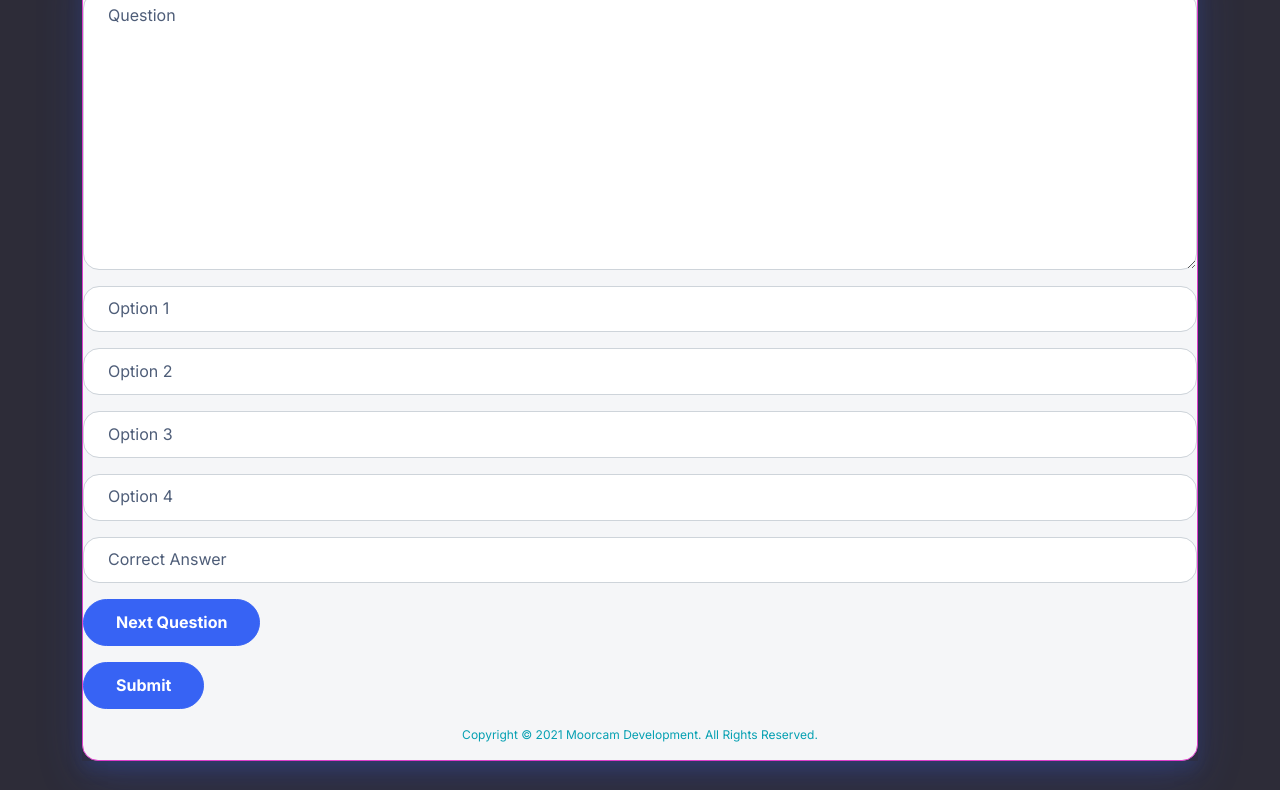
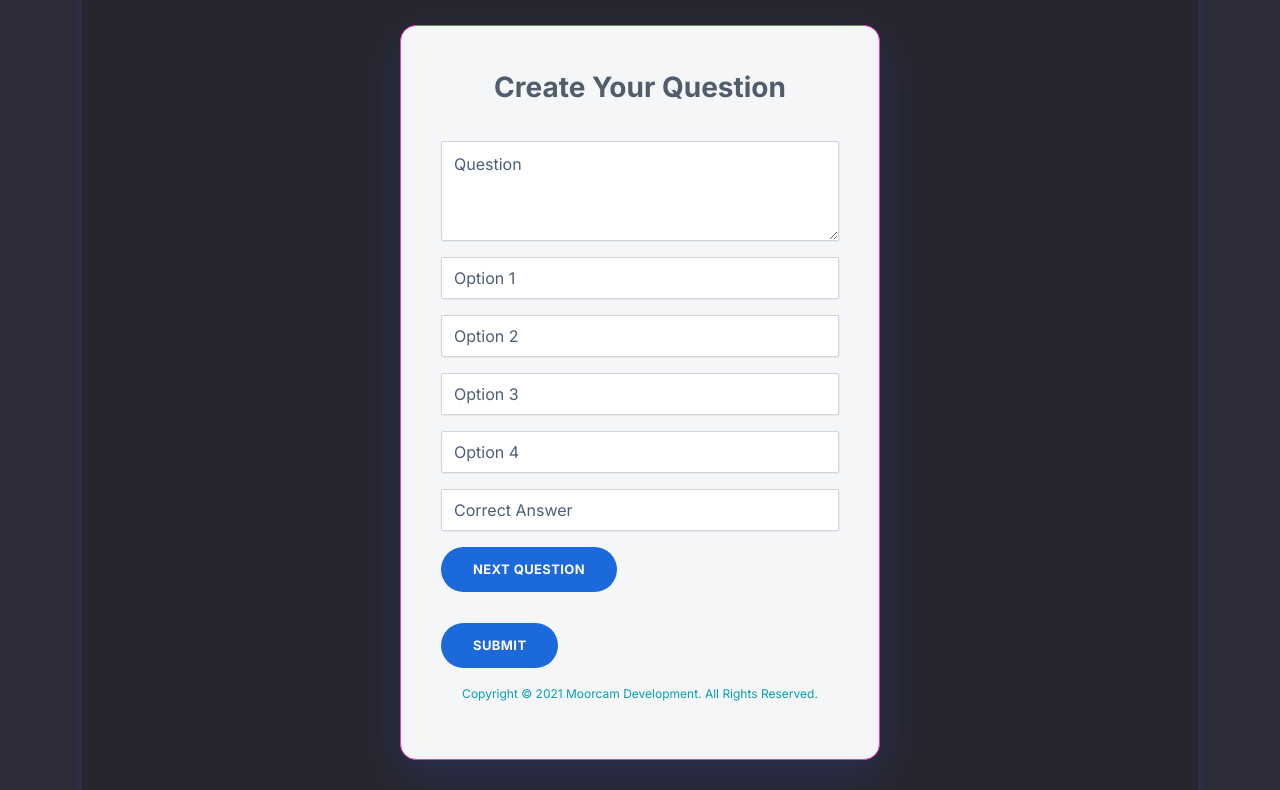
Before and after one commit to abdulqadir18/Quizzer-SeekersOP, a website: page public/create2.html in a window 1280 px wide. Shown: the part 199-989 px from the top of the page. Drawn offline with Linux system fonts and the light colour scheme.

Commit message:
files updated

```diff
--- a/app.js
+++ b/app.js
@@ -1,4 +1,3 @@
-//dependencies
 var express=require("express");
 var bodyParser=require("body-parser");
 var nodemailer = require('nodemailer');
@@ -111,7 +110,7 @@ app.post("/login",function(req,res)
 	if (result===null) console.log("Incorrect credentials");
 	else console.log(result.name + " welcome to Quizzer");
 	});
-	res.redirect('success.html');
+	res.redirect('create.html');
 })
 
 var questionSchema = mongoose.Schema({
--- a/public/assets/css/style.css
+++ b/public/assets/css/style.css
@@ -18,3 +18,98 @@
     background: none;
   background-color: blue;}
 }
+.contact-clean {
+  background: #f1f7fc;
+  padding: 80px 0;
+}
+
+@media (max-width:767px) {
+  .contact-clean {
+    padding: 20px 0;
+  }
+}
+#create-form{
+  background: #27262e;
+  border-radius: 50px;
+}
+#create-form button{
+  margin: 0 auto;
+}
+.contact-clean form {
+  max-width: 480px;
+  width: 90%;
+  margin: 0 auto;
+  background-color: #ffffff;
+  padding: 40px;
+  border-radius: 4px;
+  color: #505e6c;
+  box-shadow: 1px 1px 5px rgba(0,0,0,0.1);
+}
+
+@media (max-width:767px) {
+  .contact-clean form {
+    padding: 30px;
+  }
+}
+
+.contact-clean h2 {
+  margin-top: 5px;
+  font-weight: bold;
+  font-size: 28px;
+  margin-bottom: 36px;
+  color: inherit;
+}
+
+.contact-clean .form-group:last-child {
+  margin-bottom: 5px;
+}
+
+.contact-clean form .form-control {
+  background: #fff;
+  border-radius: 2px;
+  box-shadow: 1px 1px 1px rgba(0,0,0,0.05);
+  outline: none;
+  color: inherit;
+  padding-left: 12px;
+  height: 42px;
+}
+
+.contact-clean form .form-control:focus {
+  border: 1px solid #b2b2b2;
+}
+
+.contact-clean form textarea.form-control {
+  min-height: 100px;
+  max-height: 260px;
+  padding-top: 10px;
+  resize: vertical;
+}
+
+.contact-clean form .btn {
+  padding: 16px 32px;
+  border: none;
+  background: none;
+  box-shadow: none;
+  text-shadow: none;
+  opacity: 0.9;
+  text-transform: uppercase;
+  font-weight: bold;
+  font-size: 13px;
+  letter-spacing: 0.4px;
+  line-height: 1;
+  outline: none !important;
+}
+
+.contact-clean form .btn:hover {
+  opacity: 1;
+}
+
+.contact-clean form .btn:active {
+  transform: translateY(1px);
+}
+
+.contact-clean form .btn-primary {
+  background-color: #055ada !important;
+  margin-top: 15px;
+  color: #fff;
+}
--- a/public/create2.html
+++ b/public/create2.html
@@ -23,7 +23,7 @@
                     <li class="nav-item"><a class="nav-link" href="contacts.html">Contacts</a></li>
                 </ul>
                 <ul class="navbar-nav mx-auto" id="right-navbar">
-                    <li class="nav-item"><a class="nav-link" href="#">Enter Code</a></li>
+                    <li class="nav-item"><a class="nav-link" href="code.html">Enter Code</a></li>
                     <li class="nav-item"><a href="signup.html"><img src="assets/img/user-icon.png" height="40px"alt=""></a></li>
                     </ul>
             </div>
@@ -35,11 +35,11 @@
                 <form class="bg-light border rounded border-secondary shadow-lg" method="post" action="/question" style="background: rgb(248,248,249);">
                     <h2 class="text-center">Create Your Question</h2>
                     <div class="form-group mb-3"><textarea class="form-control" name="message" placeholder="Question" rows="10" required></textarea></div>
-                    <div class="form-group mb-3"><input class="form-control" type="text" name="opt1" placeholder="Option 1"></div>
-                    <div class="form-group mb-3"><input class="form-control" type="text" name="opt2" placeholder="Option 2"></div>
-                    <div class="form-group mb-3"><input class="form-control" type="text" name="opt3" placeholder="Option 3"></div>
-                    <div class="form-group mb-3"><input class="form-control" type="text" name="opt4" placeholder="Option 4"></div>
-                    <div class="form-group mb-3"><input class="form-control" type="text" name="correct" placeholder="Correct Answer"></div>
+                    <div class="form-group mb-3"><input class="form-control" type="text" name="option1" placeholder="Option 1"></div>
+                    <div class="form-group mb-3"><input class="form-control" type="text" name="option2" placeholder="Option 2"></div>
+                    <div class="form-group mb-3"><input class="form-control" type="text" name="option3" placeholder="Option 3"></div>
+                    <div class="form-group mb-3"><input class="form-control" type="text" name="option4" placeholder="Option 4"></div>
+                    <div class="form-group mb-3"><input class="form-control" type="text" name="ans" placeholder="Correct Answer"></div>
                     <div class="form-group mb-3"><button class="btn btn-primary" type="submit">Next Question</button></div>
                     <div class="form-group mb-3"><a class="btn btn-primary" href="index.html" type="submit">Submit</a></div>
                     <div class="form-group mb-3">
```
Also changed, not shown: public/contacts.html (+1 -1 lines), public/create.html (+4 -8 lines), public/index.html (+1 -1 lines), public/login.html (+1 -1 lines), public/signup.html (+1 -1 lines), public/verification.html (+1 -2 lines), public/assets/img/user-icon.png (added).
